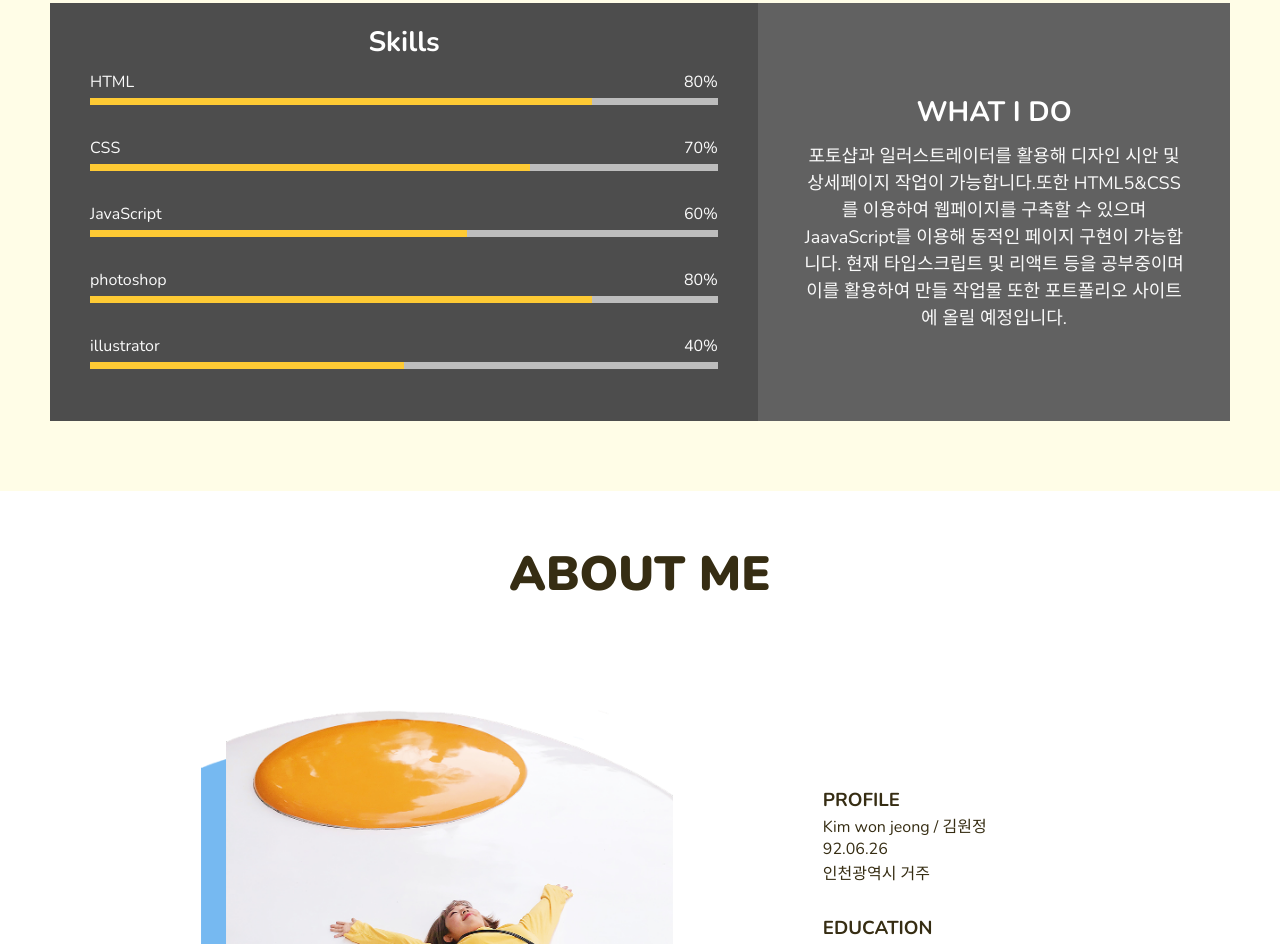
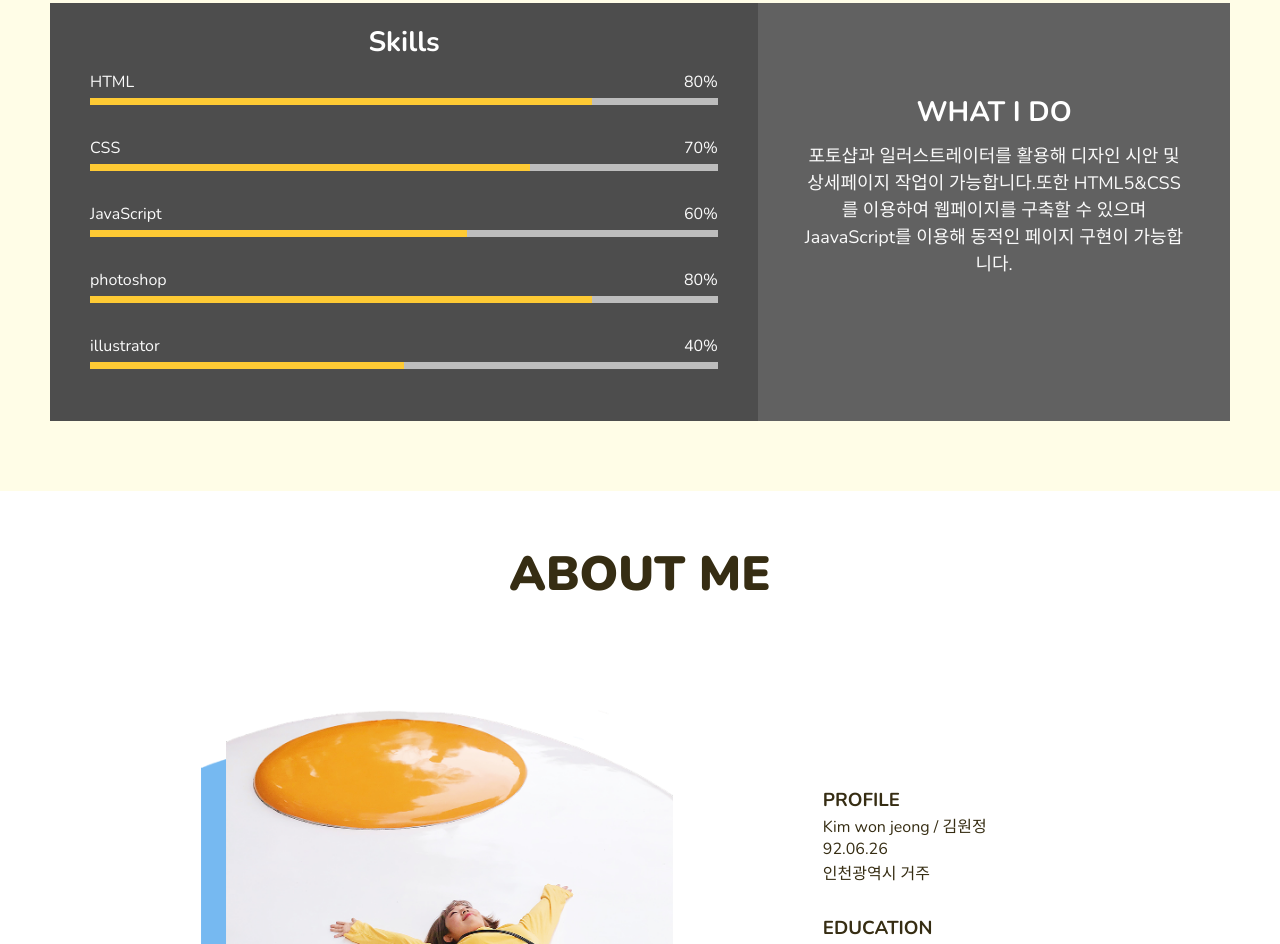
Before and after one commit to circle-jeong/KWJ.PF, a plain HTML site: page index.html in a window 1280 px wide. Shown: the part 1701-2645 px from the top of the page. Drawn offline with nearby package versions, Linux system fonts and the light colour scheme.

Commit message:
Update index.html

```diff
--- a/index.html
+++ b/index.html
@@ -159,7 +159,7 @@
         </div>
         <div class="skillset__right">
           <h3 class="skillset__title">WHAT I DO</h3>
-          <span>포토샵과 일러스트레이터를 활용해 디자인 시안 및 상세페이지 작업이 가능합니다.또한 HTML5&CSS 를 이용하여 웹페이지를 구축할 수 있으며 JaavaScript를 이용해 동적인 페이지 구현이 가능합니다. 현재 타입스크립트 및 리액트 등을 공부중이며 이를 활용하여 만들 작업물 또한 포트폴리오 사이트에 올릴 예정입니다.</span>
+          <span>포토샵과 일러스트레이터를 활용해 디자인 시안 및 상세페이지 작업이 가능합니다.또한 HTML5&CSS 를 이용하여 웹페이지를 구축할 수 있으며 JaavaScript를 이용해 동적인 페이지 구현이 가능합니다.</span>
         </div>
       </div>
     </div>
```
